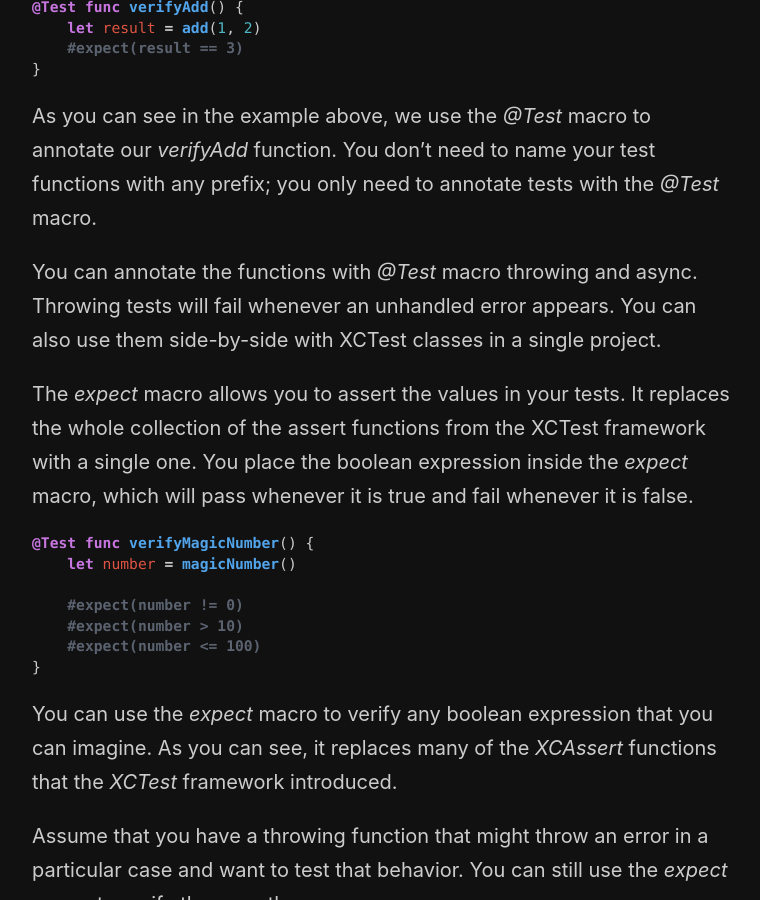
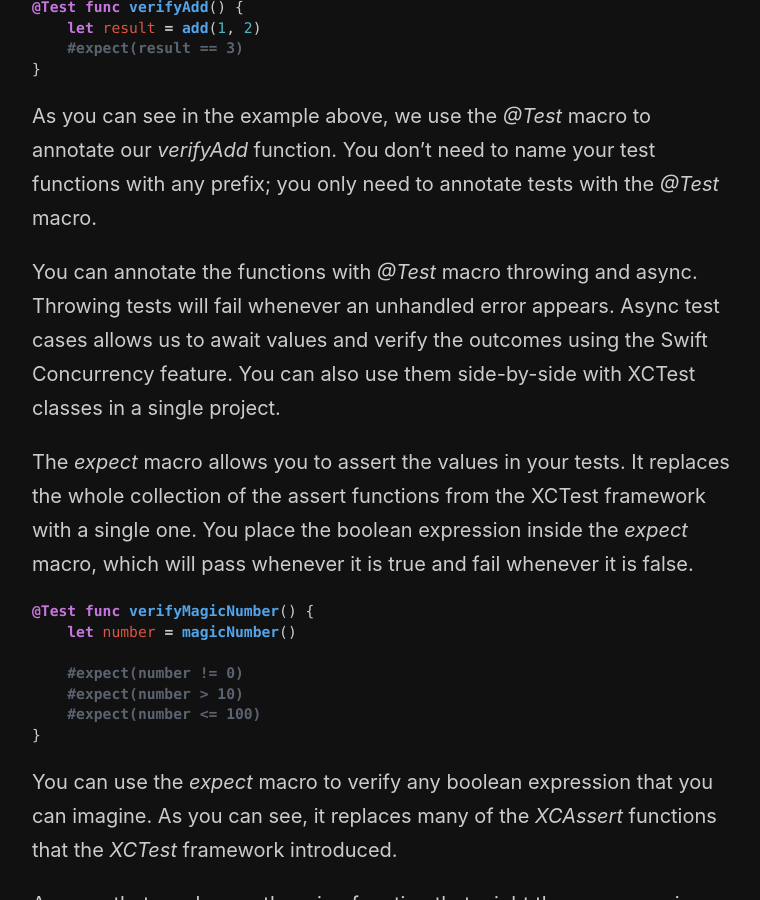
Before and after one commit to mecid/mecid.github.io, a Jekyll site: the page built from _posts/2024-10-22-introducing-swift-testing-basics.md, in a window 1280 px wide and 900 px high, scrolled down 826 px. Shown: the whole window, without its empty margins (258-1018 px from the left). Built offline with Jekyll 4.4.1, drawn with Linux system fonts in a browser that asks for light colours.

Commit message:
swift testing basics async await section added

```diff
--- a/_posts/2024-10-22-introducing-swift-testing-basics.md
+++ b/_posts/2024-10-22-introducing-swift-testing-basics.md
@@ -26,7 +26,7 @@
 
 As you can see in the example above, we use the *@Test* macro to annotate our *verifyAdd* function. You don't need to name your test functions with any prefix; you only need to annotate tests with the *@Test* macro.
 
-You can annotate the functions with *@Test* macro throwing and async. Throwing tests will fail whenever an unhandled error appears. You can also use them side-by-side with XCTest classes in a single project.
+You can annotate the functions with *@Test* macro throwing and async. Throwing tests will fail whenever an unhandled error appears. Async test cases allows us to await values and verify the outcomes using the Swift Concurrency feature. You can also use them side-by-side with XCTest classes in a single project.
 
 The *expect* macro allows you to assert the values in your tests. It replaces the whole collection of the assert functions from the XCTest framework with a single one. You place the boolean expression inside the *expect* macro, which will pass whenever it is true and fail whenever it is false.
 
```
